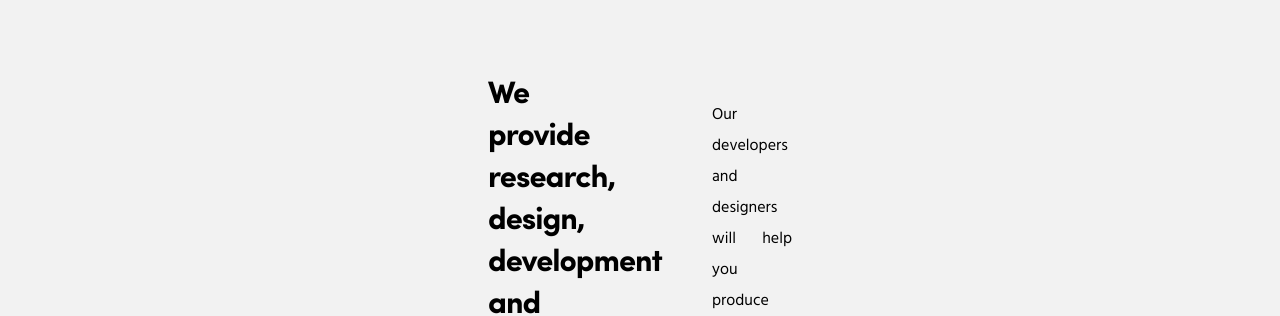
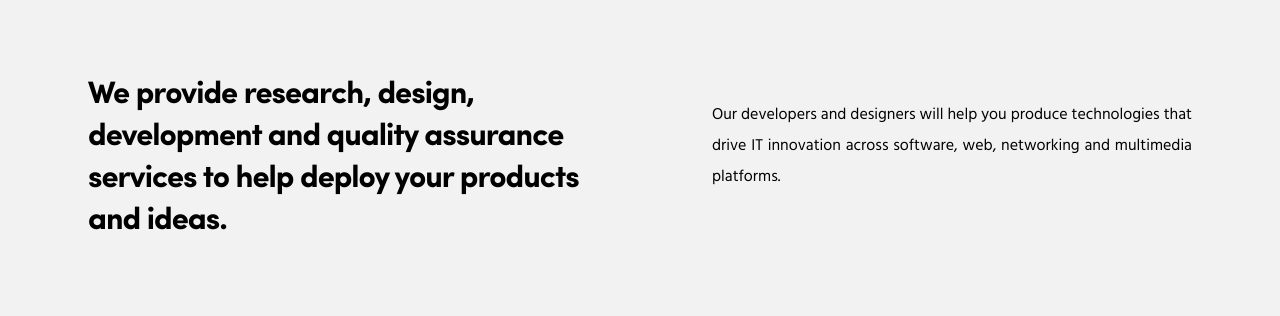
Before and after one commit to AndriiDronDiachuk/smartexe-web-site, a plain HTML site: page index.html in a window 1280 px wide. Shown: the part 638-954 px from the top of the page. Drawn offline with Linux system fonts and the light colour scheme.

Commit message:
v 2.2.2 Fix

```diff
--- a/css/flexboxgrid.css
+++ b/css/flexboxgrid.css
@@ -280,6 +280,11 @@
         width: 44rem;
     }
 
+    .row {
+        width: 44rem;
+        margin: 0 auto;
+    }
+
     .col-sm,
     .col-sm-1,
     .col-sm-2,
@@ -511,6 +516,11 @@
         width: 58rem;
     }
 
+    .row {
+        width: 58rem;
+        margin: 0 auto;
+    }
+
     .col-md,
     .col-md-1,
     .col-md-2,
@@ -740,6 +750,11 @@
 @media only screen and (min-width: 75em) {
     .container {
         width: 70rem;
+    }
+
+    .row {
+        width: 70rem;
+        margin: 0 auto;
     }
 
     .col-lg,
```
